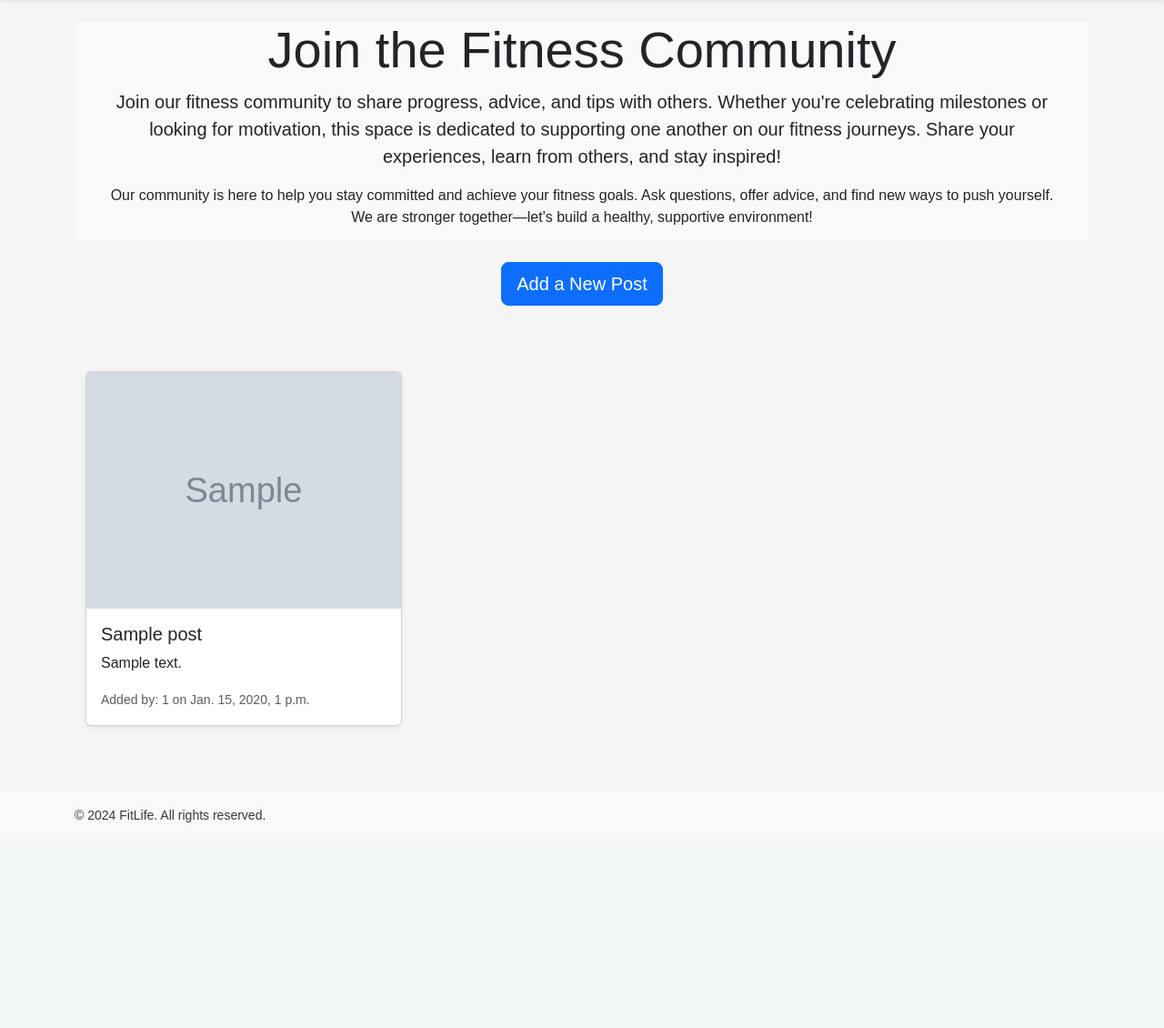
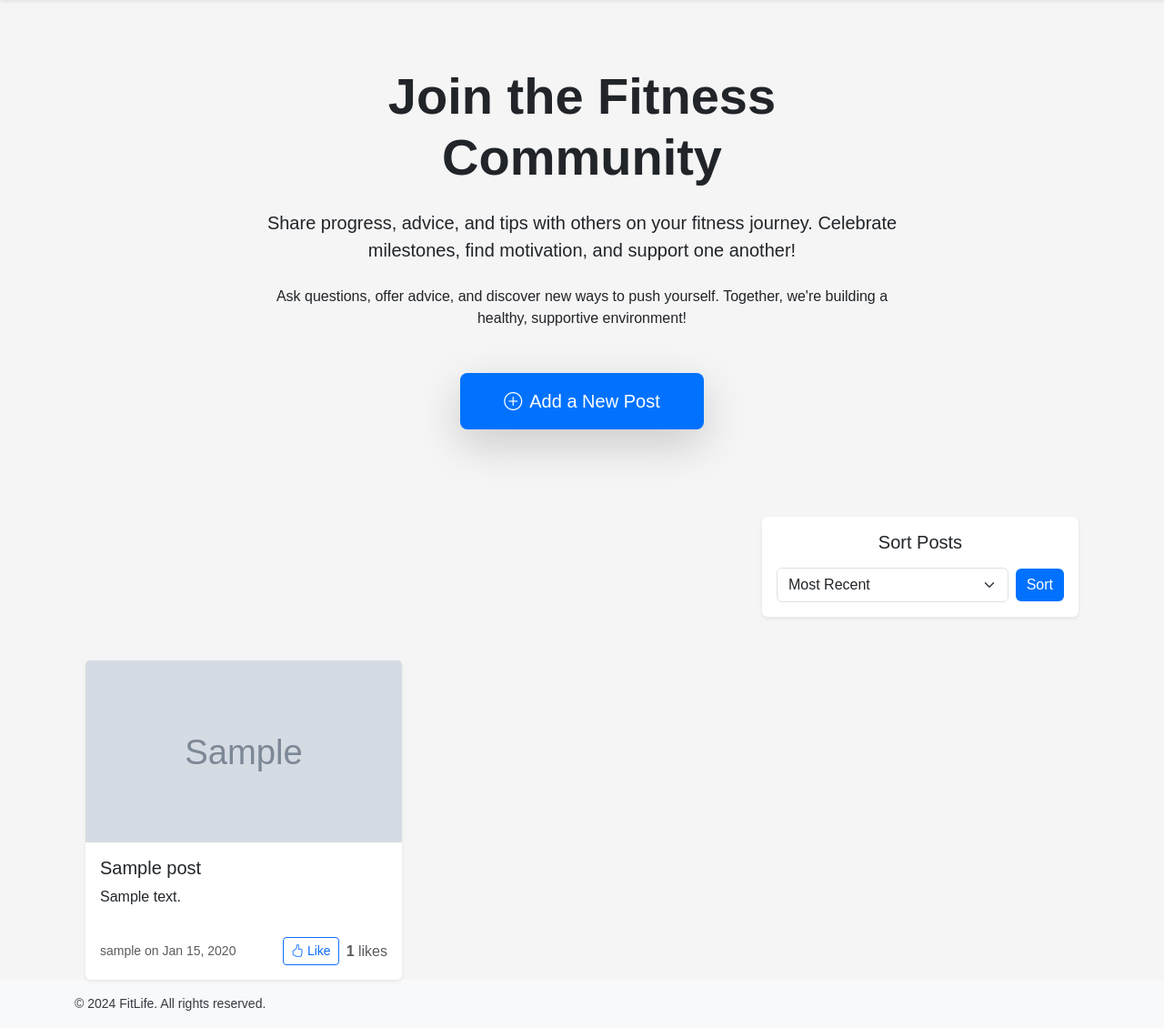
Before and after one commit to wakilsarfaraz/fitLifeContainer, a Django app: page /community/ in a window 1280 px wide. Shown: the part 86-1216 px from the top of the page at 91% size. Before the commit the page ends 990 px from the top, so only its background shows below. Run offline with Django 4.2, Linux system fonts and the light colour scheme; a user stored in the database is signed in; tables that the repository leaves empty hold one stand-in row (values such as "Sample post"); grey boxes marked "Sample" are stand-in pictures; some libraries are stand-ins or nearby versions; some web fonts are replaced.

Commit message:
community

```diff
--- a/FitLife/settings.py
+++ b/FitLife/settings.py
@@ -44,6 +44,7 @@ INSTALLED_APPS = [
     'workouts',
     'community',
     'userauth',
+    'widget_tweaks',
 ]
 
 MIDDLEWARE = [
--- a/community/templates/community.html
+++ b/community/templates/community.html
@@ -1,67 +1,124 @@
-{% extends 'base.html' %} {% block content %}
+{% extends 'base.html' %}
+{% load static %}
+
+{% block content %}
 <!-- Hero Section -->
-<section class="section-header text-center py-5 bg-light">
+<section class="py-5 mb-5 text-dark">
   <div class="container">
-    <div class="row align-items-center">
-      <div class="text-center text-md-center">
-        <h1 class="display-4">Join the Fitness Community</h1>
-        <p class="lead">
-          Join our fitness community to share progress, advice, and tips with
-          others. Whether you're celebrating milestones or looking for
-          motivation, this space is dedicated to supporting one another on our
-          fitness journeys. Share your experiences, learn from others, and stay
-          inspired!
+    <div class="row justify-content-center">
+      <div class="col-lg-8 text-center">
+        <h1 class="display-4 fw-bold mb-4 text-dark">Join the Fitness Community</h1>
+        <p class="lead mb-4 text-dark">
+          Share progress, advice, and tips with others on your fitness journey. Celebrate milestones, find motivation, and support one another!
         </p>
-        <p>
-          Our community is here to help you stay committed and achieve your
-          fitness goals. Ask questions, offer advice, and find new ways to push
-          yourself. We are stronger together—let's build a healthy, supportive
-          environment!
+        <p class="mb-5 text-dark">
+          Ask questions, offer advice, and discover new ways to push yourself. Together, we're building a healthy, supportive environment!
         </p>
+        {% if user.is_authenticated %}
+        <a href="{% url 'community:add_post' %}" class="btn btn-primary btn-lg px-5 py-3 shadow-lg transform-hover">
+          <i class="bi bi-plus-circle me-2"></i>Add a New Post
+        </a>
+        {% endif %}
       </div>
     </div>
   </div>
 </section>
 
-<!-- Add Post Button (Only visible to authenticated users) -->
-{% if user.is_authenticated %}
-<div class="text-center my-4">
-  <a href="{% url 'community:add_post' %}" class="btn btn-lg btn-primary"
-    >Add a New Post</a
-  >
+<!-- Sorting Section -->
+<div class="container mb-5">
+  <div class="row justify-content-end">
+    <div class="col-md-4">
+      <div class="card shadow-sm border-0">
+        <div class="card-body">
+          <h5 class="card-title text-center mb-3">Sort Posts</h5>
+          <form method="get" action="{% url 'community:community' %}" class="d-flex justify-content-between align-items-center">
+            <div class="form-group mb-0 flex-grow-1 me-2">
+              <select id="sort_by" name="sort_by" class="form-select">
+                <option value="newest" {% if request.GET.sort_by == 'newest' or not request.GET.sort_by %}selected{% endif %}>Most Recent</option>
+                <option value="oldest" {% if request.GET.sort_by == 'oldest' %}selected{% endif %}>Oldest</option>
+                <option value="alpha" {% if request.GET.sort_by == 'alpha' %}selected{% endif %}>Alphabetical</option>
+                <option value="likes" {% if request.GET.sort_by == 'likes' %}selected{% endif %}>Most Liked</option>
+              </select>
+            </div>
+            <button type="submit" class="btn btn-primary">Sort</button>
+          </form>
+        </div>
+      </div>
+    </div>
+  </div>
 </div>
-{% endif %}
 
 <!-- Posts Section -->
-<div class="container py-5">
-  <div class="row">
+<div class="container">
+  <div class="row g-4">
     {% for post in posts %}
-    <div class="col-md-4 mb-4">
-      <div class="card shadow-sm">
+    <div class="col-md-6 col-lg-4">
+      <div class="card h-100 shadow-sm border-0">
         {% if post.image %}
-        <img
-          src="{{ post.image.url }}"
-          class="card-img-top"
-          alt="{{ post.subject }}"
-        />
+        <img src="{{ post.image.url }}" class="card-img-top" alt="{{ post.subject }}" style="height: 200px; object-fit: cover;">
         {% endif %}
-        <div class="card-body">
+        <div class="card-body d-flex flex-column">
           <h5 class="card-title">{{ post.subject }}</h5>
-          <p class="card-text">{{ post.description|truncatewords:20 }}</p>
-          <p class="card-text">
-            <small class="text-muted"
-              >Added by: {{ post.user_id }} on {{ post.date }}</small
-            >
-          </p>
+          <p class="card-text flex-grow-1">{{ post.description|truncatewords:20 }}</p>
+          <div class="d-flex justify-content-between align-items-center mt-3">
+            <small class="text-muted">{{ post.user.username }} on {{ post.date|date:"M d, Y" }}</small>
+            <form method="post" action="{% url 'community:like_post' post.id %}" class="d-flex align-items-center" data-post-id="{{ post.id }}">
+              {% csrf_token %}
+              <button type="submit" class="btn btn-outline-primary btn-sm me-2 like-button">
+                {% if user in post.liked_by.all %}
+                  <i class="bi bi-hand-thumbs-up-fill"></i> Unlike
+                {% else %}
+                  <i class="bi bi-hand-thumbs-up"></i> Like
+                {% endif %}
+              </button>
+              <span class="text-muted"><strong>{{ post.likes_count }}</strong> likes</span>
+            </form>
+          </div>
         </div>
       </div>
     </div>
     {% empty %}
-    <div class="col-12">
-      <p class="text-center">No posts yet. Be the first to share something!</p>
+    <div class="col-12 text-center">
+      <p class="lead">No posts yet. Be the first to share something!</p>
     </div>
     {% endfor %}
   </div>
 </div>
 
 {% endblock %}
+
+{% block extra_js %}
+<script>
+  document.addEventListener('DOMContentLoaded', function() {
+    // Attach click event listeners to all like buttons
+    const likeForms = document.querySelectorAll('form[data-post-id]');
+    likeForms.forEach(form => {
+      form.addEventListener('submit', function(e) {
+        e.preventDefault(); // Prevent the form from submitting in the default way
+        const postId = form.getAttribute('data-post-id');
+        const likeButton = form.querySelector('.like-button');
+        const likeCountSpan = form.querySelector('span');
+
+        // Send the like/unlike request via AJAX
+        fetch(form.action, {
+          method: 'POST',
+          body: new FormData(form),
+          headers: {
+            'X-CSRFToken': form.querySelector('[name="csrfmiddlewaretoken"]').value
+          }
+        })
+        .then(response => response.json())
+        .then(data => {
+          if (data.liked) {
+            likeButton.innerHTML = '<i class="bi bi-hand-thumbs-up-fill"></i> Unlike';  // Update button text and icon
+          } else {
+            likeButton.innerHTML = '<i class="bi bi-hand-thumbs-up"></i> Like';
+          }
+          likeCountSpan.innerHTML = `<strong>${data.likes_count}</strong> likes`;  // Update like count
+        })
+        .catch(error => console.error('Error:', error));
+      });
+    });
+  });
+</script>
+{% endblock %}
--- a/community/urls.py
+++ b/community/urls.py
@@ -1,10 +1,12 @@
+# community/urls.py
+
 from django.urls import path
-from .views import AddPostView
-from .views import PostView
-from django.conf import settings
-from django.conf.urls.static import static
+from . import views
+
 app_name = 'community'
+
 urlpatterns = [
-    path('',PostView.as_view(),name='community'),
-    path('add_post/',AddPostView.as_view(), name='add_post'),
-]+ static (settings.MEDIA_URL, document_root =settings.MEDIA_ROOT)
+    path('', views.PostView.as_view(), name='community'),  # List all posts
+    path('add/', views.AddPostView.as_view(), name='add_post'),  # Add new post
+    path('like/<int:post_id>/', views.like_post, name='like_post'),  # Like/unlike post
+]
--- a/community/views.py
+++ b/community/views.py
@@ -1,32 +1,74 @@
-from django.shortcuts import render
+from django.shortcuts import get_object_or_404, redirect, render
 from django.views.generic import ListView, CreateView
-from .models import Post
+from django.urls import reverse_lazy
+from .models import Post, Like
 from .forms import PostForm
-from django.urls import reverse_lazy
+from django.db.models import Count  # Needed for the annotation
 
 # ListView to display all posts
 class PostView(ListView):
-   model = Post
-   template_name = 'community.html'
-   context_object_name = 'posts'  # This changes the default 'object_list' to 'posts'
+    model = Post
+    template_name = 'community.html'
+    context_object_name = 'posts'
 
-   def get_context_data(self, **kwargs):
-       context = super().get_context_data(**kwargs)
-       context['user'] = self.request.user  # Add the current user to the context
-       return context
+    def get_queryset(self):
+        queryset = Post.objects.all()
+
+        sort_by = self.request.GET.get('sort_by')
+
+        if sort_by == 'newest':
+            queryset = queryset.order_by('-date')  # Most recent first
+        elif sort_by == 'oldest':
+            queryset = queryset.order_by('date')  # Oldest first
+        elif sort_by == 'alpha':
+            queryset = queryset.order_by('subject')  # Alphabetical order by subject
+        elif sort_by == 'likes':
+            queryset = queryset.annotate(num_likes=Count('likes')).order_by('-num_likes')  # Most liked first
+
+        return queryset
+
+    def get_context_data(self, **kwargs):
+        context = super().get_context_data(**kwargs)
+        context['user'] = self.request.user  # Add the current user to the context
+        return context
+
+# Like/unlike functionality for a post
+def like_post(request, post_id):
+    """Handles liking and unliking a post without raising an error if the post is already liked."""
+    if not request.user.is_authenticated:
+        return redirect('login')  # Ensure the user is logged in
+
+    post = get_object_or_404(Post, id=post_id)
+
+    # Check if the user has already liked the post
+    like_instance = Like.objects.filter(user=request.user, post=post).first()
+
+    if like_instance:
+        # If the user has liked the post, remove the like (unlike it)
+        like_instance.delete()
+    else:
+        # If the user hasn't liked the post, add a new like
+        Like.objects.create(user=request.user, post=post)
+
+    # Update the likes_count for the post based on the related Like objects
+    post.likes_count = post.likes.count()  # This will update the count based on the related Like objects
+    post.save()
+
+    # Redirect back to the community page after toggling the like
+    return redirect('community:community')  # Redirect to the community page
 
 # CreateView to handle the creation of a new post
 class AddPostView(CreateView):
-   model = Post
-   template_name = 'add_post.html'
-   form_class = PostForm
-   success_url = reverse_lazy('community:community')
+    model = Post
+    template_name = 'add_post.html'
+    form_class = PostForm
+    success_url = reverse_lazy('community:community')
 
-   def form_valid(self, form):
-      self.object = form.save(commit=False)
-      if self.request.user.is_authenticated:
-          self.object.user = self.request.user
-      else:
-        self.object.user = None
-      self.object.save()
-      return super().form_valid(form)
+    def form_valid(self, form):
+        self.object = form.save(commit=False)
+        if self.request.user.is_authenticated:
+            self.object.user = self.request.user
+        else:
+            self.object.user = None
+        self.object.save()
+        return super().form_valid(form)
--- a/home/static/css/styles.css
+++ b/home/static/css/styles.css
@@ -171,3 +171,26 @@ footer p {
   background-color: #007bff !important; /* Active background */
   border-color: #007bff !important; /* Active border */
 }
+
+.bg-gradient {
+  background: linear-gradient(
+    to right,
+    #00c6ff,
+    #0072ff
+  ); /* Gradient background */
+}
+
+.btn-primary {
+  background-color: #0072ff; /* Matching button color */
+  border: none;
+  transition: all 0.3s ease;
+}
+
+.btn-primary:hover {
+  background-color: #005bb5; /* Darker shade for hover */
+  box-shadow: 0 5px 15px rgba(0, 0, 0, 0.2);
+}
+
+.transform-hover:hover {
+  transform: translateY(-3px); /* Subtle lift on hover */
+}
```
Also changed, not shown: community/models.py (+38 -1 lines), community/templates/add_post.html (+45 -13 lines), community/migrations/0003_post_likes_count_like.py (added), media/images/CatTest.jpg (added), media/images/giraffe01.jpg (added).
